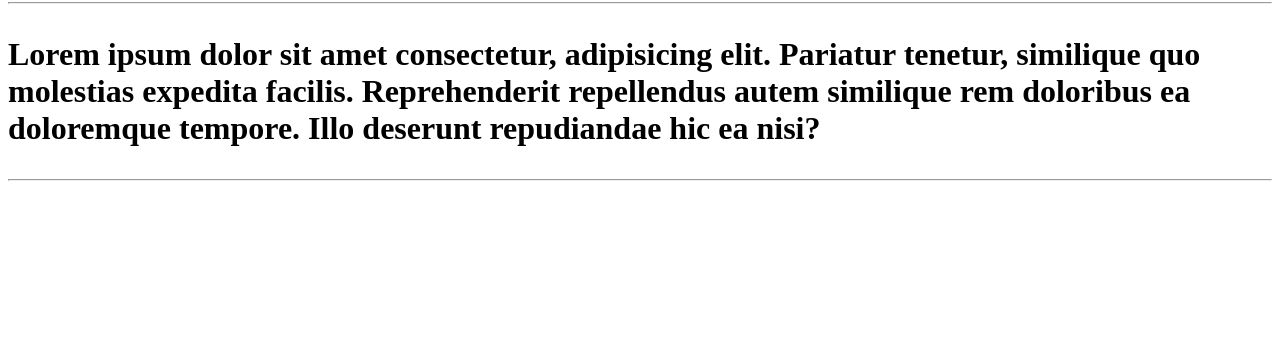
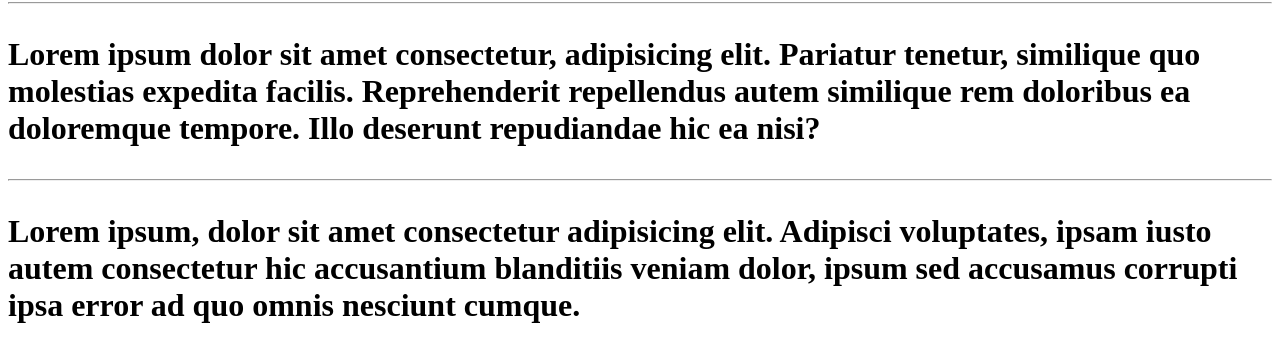
Before and after one commit to Regivaldo-maker/Ola_mundo, a plain HTML site: page Site-Exemplo/index.html in a window 1280 px wide. Shown: the part 78-440 px from the top of the page. Drawn offline with Linux system fonts and the light colour scheme.

Commit message:
Adicionei paragrafo

```diff
--- a/Site-Exemplo/index.html
+++ b/Site-Exemplo/index.html
@@ -9,6 +9,7 @@
   <h1>Ola mundo!<h1>
     <hr>
     <p>Lorem ipsum dolor sit amet consectetur, adipisicing elit. Pariatur tenetur, similique quo molestias expedita facilis. Reprehenderit repellendus autem similique rem doloribus ea doloremque tempore. Illo deserunt repudiandae hic ea nisi?<hr></p>
+    <p>Lorem ipsum, dolor sit amet consectetur adipisicing elit. Adipisci voluptates, ipsam iusto autem consectetur hic accusantium blanditiis veniam dolor, ipsum sed accusamus corrupti ipsa error ad quo omnis nesciunt cumque.</p>
   </h1>
 
   </h1>
```
